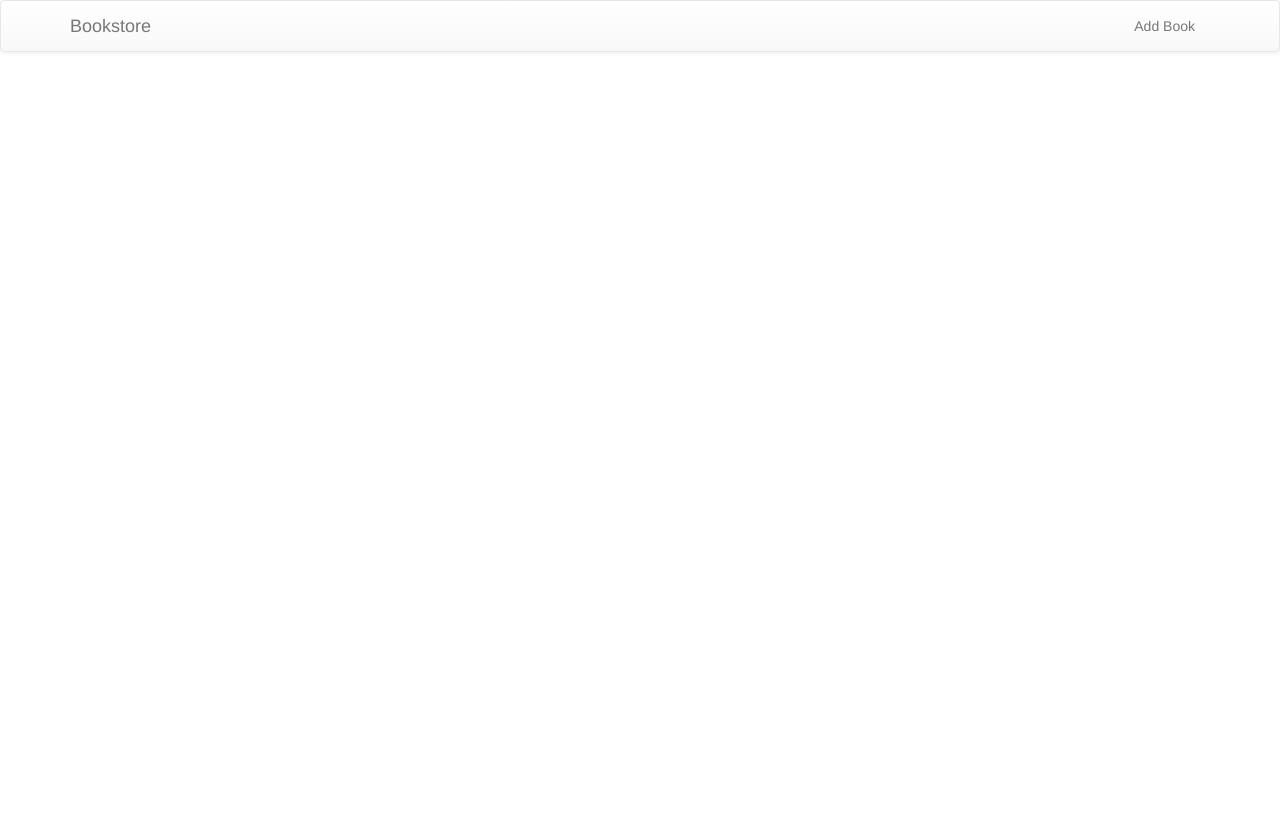
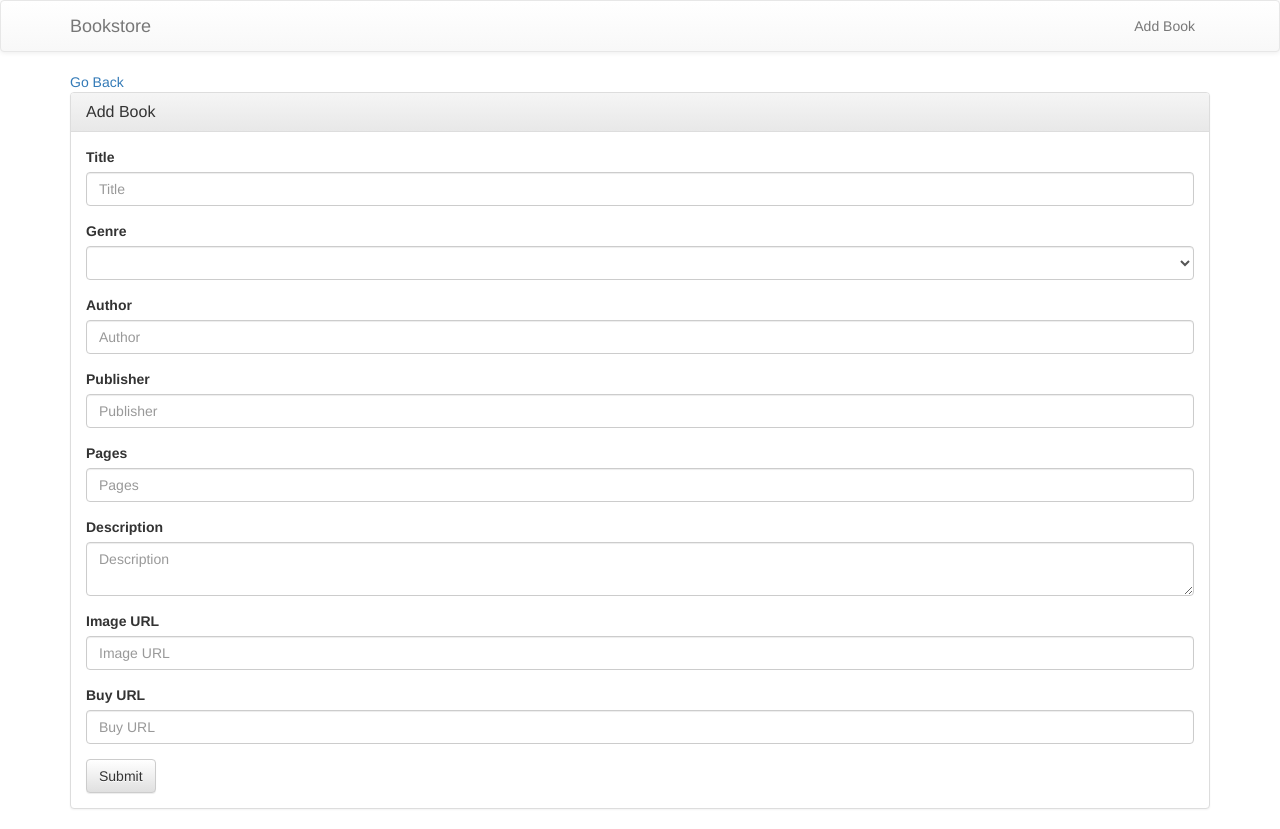
Before and after one commit to jsayram/BookStore_APP, a website with bundled scripts: page client/index.html at #!/books/add in a window 1280 px wide. Before the commit the page ends 800 px from the top, so only its background shows below. Built offline with nearby package versions, Linux system fonts and the light colour scheme.

Commit message:
Added working add_book.html and edit_book.html

```diff
--- a/client/index.html
+++ b/client/index.html
@@ -28,7 +28,7 @@
             </div>
             <div id="navbar" class="collapse navbar-collapse">
                 <ul class="nav navbar-nav navbar-right">
-                    <li><a href="#/book/add">Add Book</a></li>
+                    <li><a href="#!/books/add">Add Book</a></li>
                 </ul>
             </div>
             <!--/.nav-collapse -->
--- a/client/view/add_book.html
+++ b/client/view/add_book.html
@@ -0,0 +1,53 @@
+<a href="#/books">Go Back</a>
+<div class="panel panel-default">
+    <div class="panel-heading">
+        <h3 class="panel-title">Add Book</h3>
+    </div>
+    <div class="panel-body">
+        <div class="row">
+            <div class="col-md-12">
+                <form ng-submit="addBook()">
+                    <div class="form-group">
+                        <label>Title</label>
+                        <input type="text" class="form-control" ng-model="book.title" placeholder="Title">
+                    </div>
+                    <div class="form-group">
+                        <label>Genre</label>
+                        <select ng-model="book.genre" class="form-control">
+                            <option value="Suspense">Suspense</option>
+                            <option value="Drama">Drama</option>
+                            <option value="Romance">Romance</option>
+                            <option value="NonFiction">NonFiction</option>
+                            <option value="Other">Other</option>
+                        </select>
+                    </div>
+                    <div class="form-group">
+                        <label>Author</label>
+                        <input type="text" class="form-control" ng-model="book.author" placeholder="Author">
+                    </div>
+                    <div class="form-group">
+                        <label>Publisher</label>
+                        <input type="text" class="form-control" ng-model="book.publisher" placeholder="Publisher">
+                    </div>
+                    <div class="form-group">
+                        <label>Pages</label>
+                        <input type="text" class="form-control" ng-model="book.pages" placeholder="Pages">
+                    </div>
+                    <div class="form-group">
+                        <label>Description</label>
+                        <textarea class="form-control" ng-model="book.description" placeholder="Description"></textarea>
+                    </div>
+                    <div class="form-group">
+                        <label>Image URL</label>
+                        <input type="text" class="form-control" ng-model="book.image_url" placeholder="Image URL">
+                    </div>
+                    <div class="form-group">
+                        <label>Buy URL</label>
+                        <input type="text" class="form-control" ng-model="book.buy_url" placeholder="Buy URL">
+                    </div>
+                    <button type="submit" class="btn btn-default">Submit</button>
+                </form>
+            </div>
+        </div>
+    </div>
+</div>
--- a/models/book.js
+++ b/models/book.js
@@ -3,7 +3,7 @@ var mongoose = require('mongoose');
 //Generate Schema
 var bookSchema = mongoose.Schema({
 
-    name: {
+    title: {
         type: String,
         required: true
     },
```
Also changed, not shown: client/controller/books.js (+6 -1 lines), client/view/book_details.html (+10 -0 lines), client/view/edit_book.html (+53 -0 lines), client/app.js (line endings or trailing spaces).
